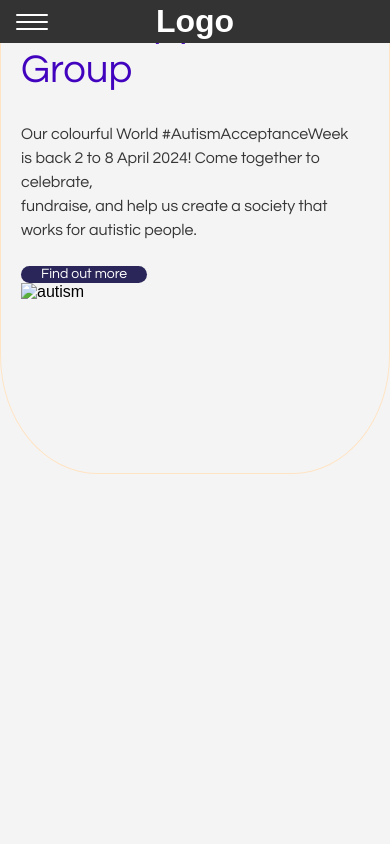
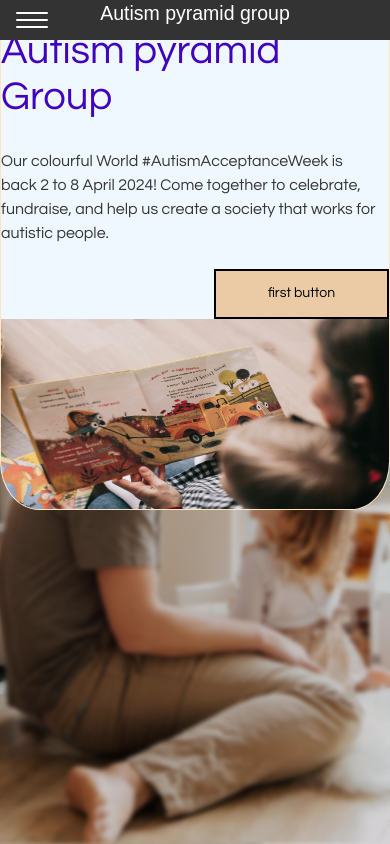
Before and after one commit to Anonyme-spy/AUTISM-PYRAMID-GROUP-Website, a plain HTML site: page index.html in a window 390 px wide. Shown: the top 844 px of the page. Drawn offline with Linux system fonts and the light colour scheme.

Commit message:
thursday

```diff
--- a/css/index.css
+++ b/css/index.css
@@ -1,5 +1,8 @@
 .div {
   width: 100%;
+}
+.div-2 {
+  background-color: aliceblue;
 }
 @media (max-width: 991px) {
   .div {
@@ -69,9 +72,9 @@
 }
 .div-6 {
   justify-content: center;
-  align-self: start;
+  align-self: self-end;
   border-radius: 150px;
-  background-color: var(--www-autism-org-uk-port-gore, #2a2659);
+  background-color: transparent;
   margin-top: 24px;
   color: var(--www-autism-org-uk-nero, #fff);
   text-align: center;
@@ -143,9 +146,13 @@
 
 body {
   margin: 0;
-  background: #f4f4f4;
+  background: blur(5px);
   font-family: "Ubuntu", sans-serif;
   font-weight: 400;
+  background-image: url(/img/img-3.jpg);
+  background-repeat: no-repeat;
+  background-size: cover;
+  background-attachment: fixed;
 }
 
 /*Nav Styles start here*/
@@ -255,15 +262,16 @@ nav a:hover {
 }
 
 /*Main body styles starts here*/
-
-.content {
+body {
   height: 200vh;
-  background-image: url(//unsplash.it/1000/1000);
-  background-color: #939393;
+  background-color: #b8b2b282;
   background-blend-mode: multiply;
   background-size: cover;
   display: grid;
-  place-items: center;
+  padding-left: 0;
+  padding-right: 0;
+  z-index: 100;
+  backdrop-filter: blur(2px);
 }
 
 /* Media Query for bigger screens*/
@@ -275,10 +283,18 @@ nav a:hover {
   header {
     display: grid;
     grid-template-columns: 1fr auto minmax(600px, 4fr) 1fr;
+    width: 100%;
+    height: 5rem;
   }
 
   .logo {
     grid-column: 2 / 3;
+    display: grid;
+    font-size: 3vw;
+    text-align: center;
+    font-style: italic;
+    font-weight: 600;
+    align-items: center;
   }
 
   nav {
@@ -322,3 +338,106 @@ nav a:hover {
     transform: scale(1, 1);
   }
 }
+
+@media screen and (max-width: 992px) {
+  .img {
+    border-radius: 0 0 0 0;
+  }
+  .div-3 {
+    padding: 0 0 0 0;
+  }
+  .column-2 {
+    margin-left: 0;
+  }
+  .div-2 {
+    border-radius: 0 0 10% 10%;
+  }
+  .div {
+    padding-top: 3%;
+  }
+}
+
+/* Media Query for smaller screens*/
+@media screen and (max-width: 800px) {
+  .logo {
+    font-size: 4vw;
+    transition: 0.5s;
+  }
+  header {
+    height: 3rem;
+    transition: 0.5s;
+  }
+  main {
+    padding-top: 0;
+  }
+  .div {
+    padding-top: 0;
+  }
+}
+
+@media screen and (max-width: 600px) {
+  .div {
+    padding-top: 2%;
+  }
+}
+
+/* Media Query for smaller screens*/
+@media only screen and (max-width: 500px) {
+  header {
+    height: 2.5rem;
+    transition: 0.5s;
+  }
+  .logo {
+    font-size: 5vw;
+    transition: 0.5s;
+  }
+  .div {
+    padding-top: 2%;
+  }
+}
+
+/* Another one */
+main {
+  padding: 5% 0 5% 0;
+}
+
+/* button */
+
+.first-button {
+  width: 175px;
+  height: 50px;
+  background-color: rgb(234, 203, 166);
+  border: 2px black solid;
+  position: relative;
+  z-index: 1;
+}
+
+.first-button::before {
+  content: "";
+  display: block;
+  width: 0;
+  height: 100%;
+  background-color: whitesmoke;
+  position: absolute;
+  top: 0;
+  left: 0;
+  transition: 0.4s ease-in;
+  z-index: -1;
+}
+
+.first-button:hover::before {
+  width: 100%;
+}
+.links {
+  text-decoration: none;
+  color: black;
+}
+
+/* Another one */
+.div-3 {
+  padding: 0 0 0 0;
+}
+
+.div-6 {
+  padding: 0 0 0 0;
+}
--- a/index.html
+++ b/index.html
@@ -9,10 +9,13 @@
     <meta name="author" content="Anonymespy">
     <link rel="stylesheet" href="/css/global.css">
     <link rel="stylesheet" href="/css/index.css">
+    <link rel="icon" href="/img/AP.ico" type="image/x-icon">
     <title>Autism pyramid group</title>
 </head>
+
+<body>
     <header>
-    <h1 class="logo">Logo</h1>
+        <div class="logo">Autism pyramid group</div>
         <input type="checkbox" id="nav-toggle" class="nav-toggle">
         <label for="nav-toggle" class="nav-hamburger">
             <span></span>
@@ -39,11 +42,18 @@
                             fundraise, and help us create a society that works for autistic
                             people.
                         </div>
-                    <div class="div-6">Find out more</div>
+                        <div class="div-6"><a class="links" href="#">
+                                <div class="first-button">
+                                    <p>
+                                        first button
+                                    </p>
+                                </div>
+                            </a>
+                        </div>
                     </div>
                 </div>
                 <div class="column-2">
-                <img src="/img/pexels-lina-kivaka-1741231.jpg" alt="autism" class="img" loading="lazy">
+                    <img src="/img/img-1.jpg" alt="autism" class="img" loading="lazy">
                     <img class="before-icon" alt="" src="./public/before@2x.png" />
                 </div>
             </div>
@@ -55,8 +65,6 @@
 
     </footer>
 
-<body>
-
 </body>
 
 </html>
```
Also changed, not shown: img/AP.ico (added), img/autism (1).png (added), img/pyramidGroup.png (added). Lines whose indentation alone changed are shown as unchanged.
